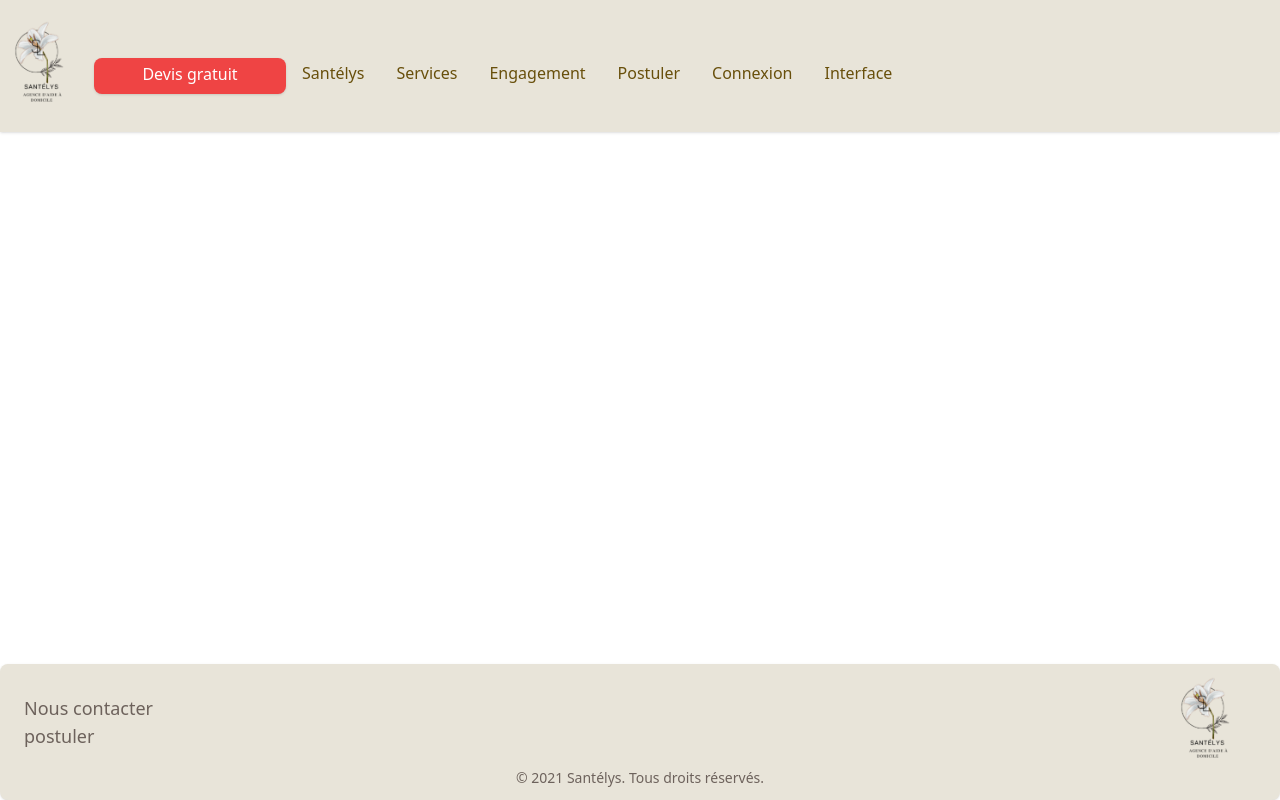
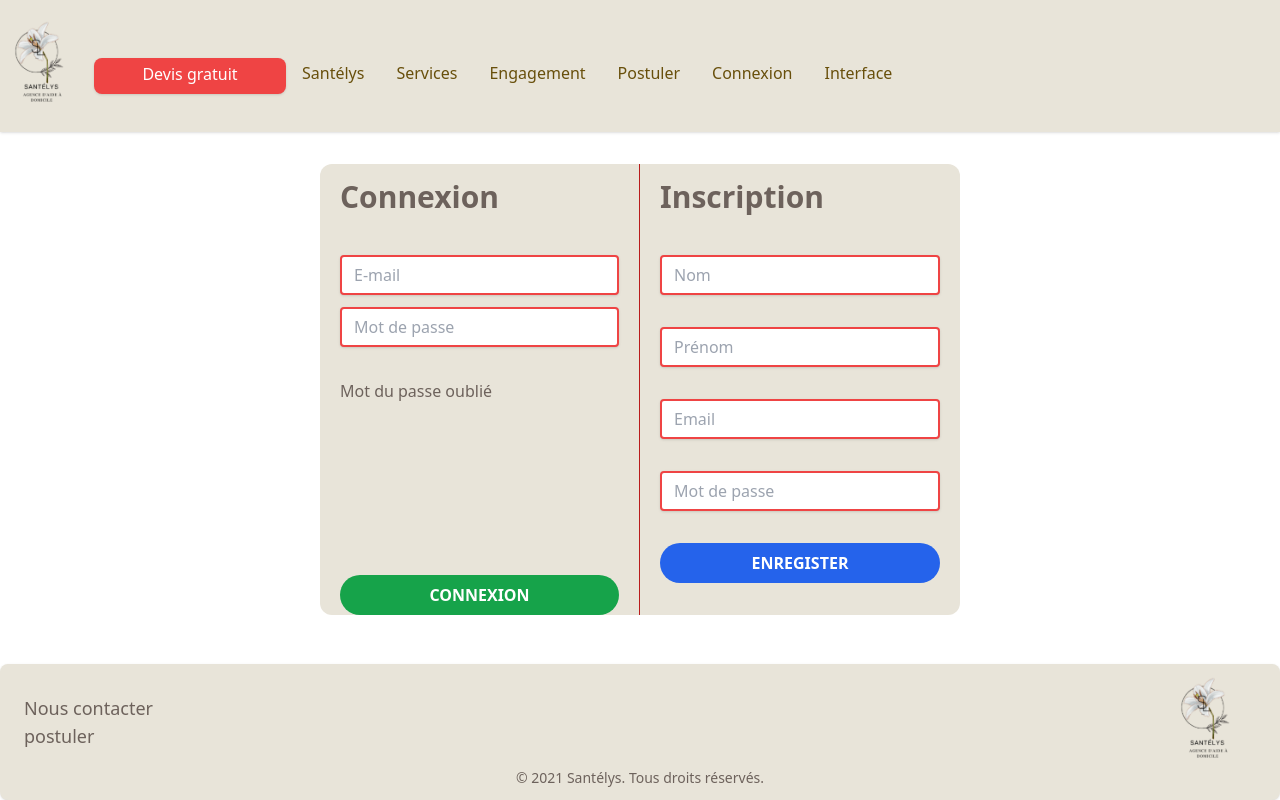
Before and after one commit to ElMost/projetTitreFront, a React (Create React App) app: page /connexion in a window 1280 px wide. Built offline with nearby package versions, Linux system fonts and the light colour scheme.

Commit message:
mise en place le signup, login, resetpassword, loading, formulaireauthentification

```diff
--- a/src/App.tsx
+++ b/src/App.tsx
@@ -1,4 +1,4 @@
-import React from 'react';
+import React, { useState } from 'react';
 import Navbar from '../src/components/navbar/Navbar';
 import { BrowserRouter, Routes, Route } from 'react-router-dom';
 import Footer from './components/footer/Footer';
@@ -8,9 +8,28 @@ import Home from './pages/home/Home';
 import Contact from './pages/contact/Contact';
 import Devis from './pages/devis/Devis';
 import Postuler from './pages/postuler/Postuler';
+import Login from './components/authentification/login/Login';
+import { hasAuthenticated } from './services/auth/AuthApi';
+import { AuthContext } from './components/context/Auth';
+import Dashbord from './pages/dashboard/Dashbord';
+import FormulaireAuthentification from './pages/authentification/FormulaireAuthentification';
 
 function App() {
+  const [isAuthenticated, setIsAuthenticated] = useState(hasAuthenticated());
+  const [user, setUser] = useState({
+    email: '',
+    nom: '',
+    prenom: '',
+  });
   return (
+    <AuthContext.Provider
+      value={{
+        isAuthenticated,
+        setIsAuthenticated,
+        setUser,
+        user,
+      }}
+    >
       <BrowserRouter>
         <Navbar />
         <Routes>
@@ -20,12 +39,16 @@ function App() {
           <Route path="postuler" element={<Postuler />} />
           <Route path="a_propos" element={<About />} />
           <Route path="engagement" element={<Engagement />} />
-
+          {isAuthenticated ? (
+            <Route path="dashbord" element={<Dashbord />} />
+          ) : (
+            <Route path="connexion" element={<FormulaireAuthentification />} />
+          )}
         </Routes>
-    <Footer/>
-
+        <Footer />
       </BrowserRouter>
-  )
+    </AuthContext.Provider>
+  );
 }
 
 export default App;
--- a/src/components/authentification/login/login.css
+++ b/src/components/authentification/login/login.css
@@ -0,0 +1,9 @@
+.buttonConnexion {
+    margin-top: 172px;
+}
+
+
+
+/* .connect{
+    margin-bottom: 10px;
+} */
--- a/src/components/authentification/login/login.tsx
+++ b/src/components/authentification/login/login.tsx
@@ -1,11 +1,145 @@
-import React from 'react';
+/* eslint-disable react-hooks/rules-of-hooks */
+import React, { useContext, useState } from 'react';
+import { useNavigate } from 'react-router-dom';
+import { AuthContext } from '../../context/Auth';
+import { Loading } from '../../modal/loadingModal/Loading';
+import ResetPassowrdEmailModal from '../../modal/loadingModal/resetPasswordEmailModal/ResetPassowrdEmailModal';
+import './Login.css';
+
 
 const login = () => {
-    return (
-        <div>
 
-        </div>
-    );
+     const [isLoading, setIsLoading] = useState(false);
+     const [isMotDePasseOublie, setisMotDePasseOublie] = useState(false);
+     const [EmailVerifed, setEmailVerifed] = useState(false);
+     const [passVerifed, setPassVerifed] = useState(false);
+     const { setIsAuthenticated } = useContext(AuthContext);
+     const Auth = useContext(AuthContext);
+     const navigate = useNavigate();
+     const [user, setUser] = useState({
+       email: '',
+       password: '',
+     });
+
+
+
+
+  const handleInputChange = (event: React.ChangeEvent<HTMLInputElement>) => {
+    setUser({ ...user, [event.target.name]: event.target.value });
+
+    if (event.target.name === 'email') {
+      let re = /\S+@\S+\.\S+/;
+      setEmailVerifed(re.test(event.target.value));
+      console.log(EmailVerifed);
+    }
+
+    if (event.target.name === 'password') {
+      setPassVerifed(event.target.value.length > 6);
+    }
+  };
+
+  const setIsShowed = () => {
+    setisMotDePasseOublie(!isMotDePasseOublie);
+  };
+
+ const SignInUser = async () => {
+   setIsLoading(!isLoading);
+
+    setTimeout(async () => {
+        try {
+            const response = await login();
+             setIsAuthenticated(true);
+
+            if (response) {
+                navigate('/dashboard');
+
+                Auth.setUser({
+                    nom: 'nom',
+                    prenom: 'prenom',
+                    email: 'email',
+                });
+            }
+        } catch (error) {
+            console.log(error);
+        }
+    }, 2000);
 };
 
+
+  return (
+    <div className="bg-[#E8E4D9] h-full  md:border-r border-red-700 shadow-2xl  lg:shadow-none  lg:rounded-bl-xl lg:rounded-tl-xl connect">
+      {isMotDePasseOublie ? (
+        <ResetPassowrdEmailModal
+          isShowed={isMotDePasseOublie}
+          setisShowed={setIsShowed}
+        />
+      ) : null}
+      {isLoading ? <Loading loading={true} /> : null}
+      <div className="flex justify-center  items-center">
+        <div className=" flex-1">
+          <div className="mx-auto ">
+            <div className="px-5 h-4/12">
+              <h1 className="text-3xl font-bold text-[#6D625C]">Connexion</h1>
+              <div className="mt-10">
+                <div className="relative ">
+                  <input
+                    id="signin-email"
+                    name="email"
+                    type="text"
+                    value={user.email}
+                    onChange={handleInputChange}
+                    className={`shadow  rounded w-full py-2 px-3  text-gray-700 mb-3 leading-tight focus:outline-none focus:shadow-outline ${
+                      EmailVerifed === false
+                        ? 'border-red-500 border-2'
+                        : 'border-green-500 border-2'
+                    }`}
+                    placeholder="E-mail"
+                  />
+                </div>
+                <div>
+                  <input
+                    id="signin-password"
+                    name="password"
+                    type="password"
+                    value={user.password}
+                    onChange={handleInputChange}
+                    className={`shadow  rounded w-full py-2 px-3  text-gray-700 mb-3 leading-tight focus:outline-none focus:shadow-outline ${
+                      passVerifed === false
+                        ? 'border-red-500 border-2'
+                        : 'border-green-500 border-2'
+                    }`}
+                    placeholder="Mot de passe"
+                  />
+                </div>
+
+                <div className="mt-5">
+                  <button
+                    className="text-[#6D625C] hover:underline hover:cursor-pointer text-base"
+                    onClick={() => setIsShowed()}
+                  >
+                    Mot du passe oublié
+                  </button>
+                </div>
+
+                <div className="buttonConnexion mt-5 relative bottom-0 ">
+                  <button
+                    // className="bg-[#6D625C] hover:bg-[#6D625C] text-white font-bold py-2 px-4 rounded focus:outline-none focus:shadow-outline"
+                    className="  w-full px-8 py-2 uppercase
+                    rounded-full bg-green-600 text-white font-semibold text-center block hover:bg-green-500 focus:ring-opacity-80 cursor-pointer"
+                    type="button"
+                    onClick={() => SignInUser()}
+                  >
+                    Connexion
+                  </button>
+                </div>
+              </div>
+            </div>
+          </div>
+        </div>
+      </div>
+    </div>
+  );
+};
+
+
 export default login;
--- a/src/components/authentification/signup/Signup.tsx
+++ b/src/components/authentification/signup/Signup.tsx
@@ -2,6 +2,7 @@ import React, { useContext } from 'react';
 import { useNavigate } from 'react-router-dom';
 import { register } from '../../../services/auth/AuthApi';
 import { AuthContext } from '../../context/Auth';
+import { Loading } from '../../modal/loadingModal/Loading';
 
 const Signup = () => {
 
@@ -78,14 +79,17 @@ const Signup = () => {
 
 
     return (
-        <div>
-            <div>
-                <div>
-                    <div>
-                        <div>
-                            <h1 className="text-3xl font-bold text-[#6D625C]">Inscription</h1>
-                            <div>
-                                <div>
+      <div className="bg-[#E8E4D9] shadow-2xl  lg:shadow-none lg:rounded-tr-xl lg:rounded-br-xl">
+        {isLoading ? <Loading loading={true} /> : null}
+        <div className="flex justify-center items-center">
+          <div className="w-full flex-1">
+            <div className="w-full mx-auto overflow-hidden">
+              <div className="px-5 py-0 h-10/12">
+                <h1 className="text-3xl font-bold text-[#6D625C]">
+                  Inscription
+                </h1>
+                <div className="mt-10">
+                  <div className="relative">
                     <input
                       id="nom"
                       name="nom"
@@ -100,7 +104,7 @@ const Signup = () => {
                       placeholder="Nom"
                     />
                   </div>
-                            <div>
+                  <div className="mt-5 relative">
                     <input
                       id="prenom"
                       name="prenom"
@@ -114,10 +118,8 @@ const Signup = () => {
                       }`}
                       placeholder="Prénom"
                     />
-
-
                   </div>
-            <div>
+                  <div className="mt-5 relative">
                     <input
                       id="email"
                       name="email"
@@ -131,9 +133,8 @@ const Signup = () => {
                       }`}
                       placeholder="Email"
                     />
-
                   </div>
-                <div>
+                  <div className="mt-5 relative">
                     <input
                       id="password"
                       name="password"
@@ -147,7 +148,6 @@ const Signup = () => {
                       }`}
                       placeholder="Mot de passe"
                     />
-
                   </div>
                   <div className="mt-5 relative bottom-0">
                     <button
--- /dev/null
+++ b/src/components/interfaces/IModalComponent.ts
@@ -0,0 +1,4 @@
+export interface IModalComponent {
+  isShowed: boolean;
+  setisShowed: () => void;
+}
--- /dev/null
+++ b/src/components/modal/loadingModal/Loading.tsx
@@ -0,0 +1,19 @@
+import { useState } from 'react';
+import { Iloading } from '../../../interfaces/Iloading';
+import './Loading.css';
+
+export const Loading: React.FC<Iloading> = ({ loading }: Iloading) => {
+  const [isLoading, setIsLoading] = useState(loading);
+
+  return (
+    <div
+      style={{ display: isLoading ? 'flex' : 'none' }}
+      className="modal z-11"
+    >
+      <div className="modal-content">
+        <div className="loader"></div>
+        <div className="modal-text">Chargement...</div>
+      </div>
+    </div>
+  );
+};
--- /dev/null
+++ b/src/components/modal/loadingModal/resetPasswordEmailModal/ResetPassowrdEmailModal.tsx
@@ -0,0 +1,54 @@
+import React, { useState } from 'react';
+import { IModalComponent } from '../../../interfaces/IModalComponent';
+
+const ResetPassowrdEmailModal: React.FC<IModalComponent> = ({
+  isShowed,
+  setisShowed,
+}: IModalComponent) => {
+  const [showModal, setShowModal] = useState(isShowed);
+
+  return (
+    <>
+      {showModal ? (
+        <>
+          <div className="justify-center items-center flex overflow-x-hidden overflow-y-auto fixed inset-0 z-50 outline-none focus:outline-none">
+            <div className="relative w-auto my-6 mx-auto max-w-sm">
+              <div className="border-0 rounded-lg shadow-lg relative flex flex-col w-full bg-white outline-none focus:outline-none">
+                <div className="flex items-start justify-between p-4 border-b border-solid border-slate-200 rounded-t">
+                  <h3 className="text-xl font-semibold">Reset Password</h3>
+                  <button
+                    className="p-1 ml-auto bg-transparent border-0 text-black opacity-5 float-right text-3xl leading-none font-semibold outline-none focus:outline-none"
+                    onClick={() => setisShowed()}
+                  >
+                    <span className="bg-transparent text-black opacity-5 h-6 w-6 text-2xl block outline-none focus:outline-none">
+                      ×
+                    </span>
+                  </button>
+                </div>
+
+                <div className="relative p-6 flex-auto">
+                  <p className="my-4 text-gray-600 text-lg leading-relaxed">
+                    Entrez votre email pour recevoir un lien de réinitialisation
+                    de mot de passe.
+                  </p>
+                </div>
+
+                <div className="flex justify-center items-center  mb-4 w-full">
+                  <input
+                    className="w-10/12 focus:outline-none   border-gray-200 border-2 p-2 "
+                    type="email"
+                    placeholder="E-mail"
+                  />
+                </div>
+              </div>
+            </div>
+          </div>
+
+          <div className="opacity-25 fixed inset-0 z-40 bg-black"></div>
+        </>
+      ) : null}
+    </>
+  );
+};
+
+export default ResetPassowrdEmailModal;
--- /dev/null
+++ b/src/interfaces/Iloading.ts
@@ -0,0 +1,3 @@
+export interface Iloading {
+    loading: boolean;
+}
--- a/src/pages/authentification/FormulaireAuthentification.tsx
+++ b/src/pages/authentification/FormulaireAuthentification.tsx
@@ -1,10 +1,12 @@
 import React from 'react';
+import Login from '../../components/authentification/login/Login';
 import Signup from '../../components/authentification/signup/Signup';
 
 const FormulaireAuthentification = () => {
   return (
     <div className="flex justify-center items-center mt-8 mb-8 ">
       <div className="lg:w-6/12 w-8/12  grid grid-cols-1 md:grid-cols-2 gap-12 md:gap-0   rounded-xl  ">
+        <Login />
         <Signup />
       </div>
     </div>
--- /dev/null
+++ b/src/pages/dashboard/Dashbord.tsx
@@ -0,0 +1,11 @@
+import React from 'react';
+
+const Dashbord = () => {
+    return (
+        <div>
+            <h1>Dashbord</h1>
+        </div>
+    );
+};
+
+export default Dashbord;
```
Also changed, not shown: src/components/modal/loadingModal/Loading.css (added), src/pages/dashboard/Dashboard.css (added). Lines whose indentation alone changed are shown as unchanged.
